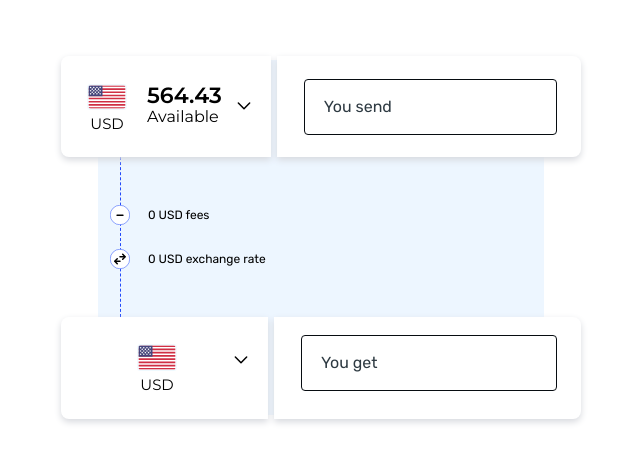
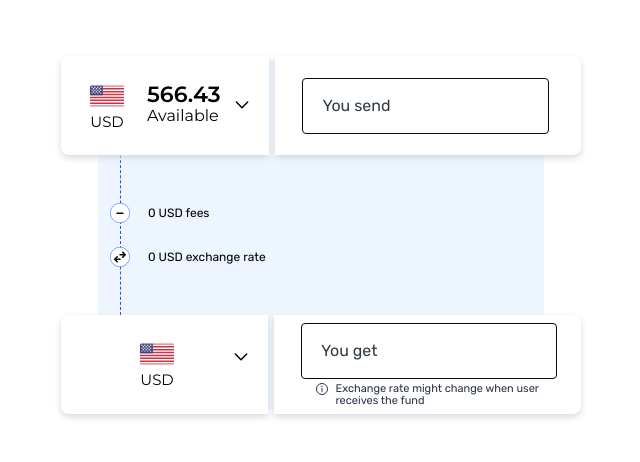
Before and after one commit to nguyentrongquocuet/currency-exchange, a Vue app: page / in a window 1280 px wide. Shown: the part 144-606 px from the top of the page, without its empty margins (319-959 px from the left). Built offline with nearby package versions, Linux system fonts and the light colour scheme.

Commit message:
fix: store not reactive

```diff
--- a/src/components/CurrencySelector.vue
+++ b/src/components/CurrencySelector.vue
@@ -1,12 +1,13 @@
 <script setup lang="ts">
+import { ref } from 'vue'
+import store from '@/store'
 import { useClickOutside } from '@/composable'
 import ArrowDown from '@/assets/ArrowDown.svg?component'
-import store from '@/store'
-import { ref } from 'vue'
 
 const props = defineProps<{
   currency?: string
   label?: string
+  availableCurrencies: string[]
 }>()
 
 const emit = defineEmits<{
@@ -15,7 +16,6 @@ const emit = defineEmits<{
 
 const getCurrencyIconUrl = (currency: string) => `./${currency}_Balance.svg`
 
-const AVAILABLE_CURRENCIES = ['USD', 'EUR', 'PLN', 'MX', 'GBP', 'CAD']
 const expanded = ref(false)
 
 const wrapperRef = ref<HTMLDivElement | null>(null)
@@ -59,7 +59,7 @@ const onSelectCurrency = (newCurrency: string) => {
     <!-- Dropdown -->
     <div v-if="expanded" class="ce-popover">
       <ul class="ce-cs__dropdown">
-        <template :key="currency" v-for="currency in AVAILABLE_CURRENCIES">
+        <template :key="currency" v-for="currency in props.availableCurrencies">
           <li
             :class="{ selected: currency === props.currency }"
             @click="() => onSelectCurrency(currency)"
@@ -119,6 +119,7 @@ const onSelectCurrency = (newCurrency: string) => {
 
   img {
     width: 40px;
+    height: 24px;
   }
 }
 
--- a/src/components/FeesSection.vue
+++ b/src/components/FeesSection.vue
@@ -17,7 +17,7 @@ const props = withDefaults(
 </script>
 
 <template>
-  <div>
+  <div :class="{ loading }">
     <ul>
       <li>
         <MinusIcon />
@@ -53,6 +53,12 @@ ul {
   }
 }
 
+.loading li span {
+  color: transparent;
+  background: #fafafa;
+  animation: wave 0.3s ease-in infinite alternate;
+}
+
 li {
   display: flex;
   align-items: center;
@@ -62,6 +68,17 @@ li {
   span {
     font-size: 12px;
     line-height: 20px;
+    transition: color 0.1s linear;
+  }
+}
+
+@keyframes wave {
+  from {
+    opacity: 1;
+  }
+
+  to {
+    opacity: 0.5;
   }
 }
 </style>
--- a/src/components/TextInput.vue
+++ b/src/components/TextInput.vue
@@ -30,10 +30,6 @@ const emit = defineEmits<{
   (name: 'change', e: string): void
   (name: 'input', e: string): void
 }>()
-
-const attrs = useAttrs()
-
-console.log('attrs', attrs, props)
 
 const innerValue = ref(props.value || props.defaultValue || '')
 const uncontrolled = ref(props.value === undefined)
@@ -162,25 +158,15 @@ watch(
     margin-top: 4px;
     margin-left: 14.5px;
     display: flex;
-    align-items: center;
+    align-items: flex-start;
     gap: 8px;
 
     .ce-help-icon {
       width: 12px;
       height: 12px;
+      flex-shrink: 0;
     }
   }
-
-  /* &:focus-within {
-    input {
-      border-color: var(--tf-focused-border-color);
-    }
-
-    label {
-      color: var(--tf-focused-label-color);
-      pointer-events: all;
-    }
-  } */
 
   &.focused,
   &.has-value {
--- a/src/composable/useExchange.ts
+++ b/src/composable/useExchange.ts
@@ -23,8 +23,6 @@ export const useExchange = (input: Ref<Input>) => {
   watch(
     input,
     () => {
-      console.log('calling hook')
-
       const feeAmount = store.getters.feeAmountOf(
         input.value.amount,
         input.value.from
--- a/src/containers/CurrencyExchange.vue
+++ b/src/containers/CurrencyExchange.vue
@@ -1,11 +1,11 @@
 <script setup lang="ts">
+import { ref } from 'vue'
 import store from '@/store'
+import { useExchange } from '@/composable'
 import FeesSection from '@/components/FeesSection.vue'
 import CurrencySelector from '@/components/CurrencySelector.vue'
 import TextInput from '@/components/TextInput.vue'
-import { useExchange } from '@/composable'
-import { ref } from 'vue'
-import CurrencyInput from '@/components/CurrencyInput.vue'
+import ExchangeInput from './ExchangeInput.vue'
 
 interface InputState {
   amount: number
@@ -18,44 +18,43 @@ const inputState = ref<InputState>({
   from: 'USD',
   to: 'USD',
 })
+
+const debounce = (fn: any, time = 500) => {
+  let timeout: number
+
+  const newFn = (...inputs: any) => {
+    window.clearTimeout(timeout)
+    timeout = window.setTimeout(fn, time, ...inputs)
+  }
+
+  return newFn
+}
+
+const isLoading = ref(false)
+
 const output = useExchange(inputState)
+const availableCurrencies = store.getters.availableCurrencies()
 
-const userAmount = store.getters.userAmountOf(inputState.value.from)
+const debouncedSetState = debounce((newState: InputState) => {
+  isLoading.value = false
+  inputState.value = newState
+}, 500)
+
+const onPickInputMoney = (update: Pick<InputState, 'amount' | 'from'>) => {
+  const newState = {
+    ...inputState.value,
+    ...update,
+  }
+  isLoading.value = true
+  debouncedSetState(newState)
+}
 </script>
 
 <template>
   <div class="container">
     <div class="ce-container">
       <!-- Input -->
-      <div class="ce-amount-currency ce-amount-currency-input">
-        <div class="ce-currency">
-          <CurrencySelector
-            @change="(c) => (inputState.from = c)"
-            :currency="inputState.from"
-            class="ce-input-selector"
-          >
-            <template #label>
-              <div class="cs-user-amount">
-                <span
-                  :title="userAmount.toString()"
-                  class="cs-user-amount__amount"
-                >
-                  {{ userAmount }}
-                </span>
-                <span class="cs-user-amount__caption"> Available </span>
-              </div>
-            </template>
-          </CurrencySelector>
-        </div>
-        <div class="ce-amount">
-          <CurrencyInput
-            :value="inputState.amount"
-            @input="(v) => (inputState.amount = Number.parseFloat(v))"
-            label="You send"
-          />
-        </div>
-      </div>
-
+      <ExchangeInput @change="onPickInputMoney" />
       <!-- Fees -->
       <FeesSection
         class="ce-fees"
@@ -63,6 +62,7 @@ const userAmount = store.getters.userAmountOf(inputState.value.from)
         :out-currency="inputState.to"
         :fee-amount="output.feeAmount"
         :rate="output.rate"
+        :loading="isLoading"
       />
 
       <!-- Output -->
@@ -71,6 +71,7 @@ const userAmount = store.getters.userAmountOf(inputState.value.from)
           <CurrencySelector
             :currency="inputState.to"
             @change="(c) => (inputState.to = c)"
+            :available-currencies="availableCurrencies"
           />
         </div>
         <div class="ce-amount">
@@ -78,6 +79,7 @@ const userAmount = store.getters.userAmountOf(inputState.value.from)
             :readonly="true"
             :value="output.amountAfterExchange"
             label="You get"
+            help-text="Exchange rate might change when user receives the fund"
           />
         </div>
       </div>
@@ -138,11 +140,6 @@ const userAmount = store.getters.userAmountOf(inputState.value.from)
     position: relative;
     /* 38(auto center) - 31 */
     top: -7px;
-  }
-
-  .ce-amount {
-    padding-top: 18px;
-    align-items: flex-start;
   }
 }
 
--- /dev/null
+++ b/src/containers/ExchangeInput.vue
@@ -0,0 +1,104 @@
+<script setup lang="ts">
+import { computed, ref, watch } from 'vue'
+import store from '@/store'
+import { toNumber } from '@/utils'
+import CurrencyInput from '@/components/CurrencyInput.vue'
+import CurrencySelector from '@/components/CurrencySelector.vue'
+
+const NOT_ENOUGH_MONEY = "You don't have enough money!"
+
+interface InputState {
+  amount: number
+  from: string
+}
+
+const emit = defineEmits<{
+  (name: 'change', state: InputState): void
+}>()
+
+const inputState = ref<InputState>({
+  amount: 0,
+  from: store.getters.baseCurrency(),
+})
+
+const error = ref('')
+
+const userAmount = computed(() =>
+  store.getters.userAmountOf(inputState.value.from)
+)
+
+const availableCurrencies = computed(() => store.getters.availableCurrencies())
+
+const onAmountChange = (amount: number) => {
+  if (amount > userAmount.value) {
+    error.value = NOT_ENOUGH_MONEY
+    return
+  } else {
+    error.value = ''
+  }
+
+  inputState.value.amount = amount
+  emit('change', inputState.value)
+}
+
+const onCurrencyChange = (currency: string) => {
+  inputState.value.from = currency
+  onAmountChange(inputState.value.amount)
+}
+</script>
+
+<template>
+  <div class="ce-amount-currency ce-amount-currency-input">
+    <div class="ce-currency">
+      <CurrencySelector
+        @change="onCurrencyChange"
+        :currency="inputState.from"
+        class="ce-input-selector"
+        :available-currencies="availableCurrencies"
+      >
+        <template #label>
+          <div class="cs-user-amount">
+            <span :title="userAmount.toString()" class="cs-user-amount__amount">
+              {{ userAmount }}
+            </span>
+            <span class="cs-user-amount__caption"> Available </span>
+          </div>
+        </template>
+      </CurrencySelector>
+    </div>
+    <div class="ce-amount">
+      <div class="ce-amount__input">
+        <CurrencyInput
+          :value="inputState.amount"
+          @input="onAmountChange"
+          label="You send"
+        />
+        <span class="ce-input-error" role="error">
+          {{ error }}
+        </span>
+      </div>
+    </div>
+  </div>
+</template>
+
+<style lang="scss">
+.ce-amount__input {
+  position: relative;
+
+  .ce-input-error {
+    position: absolute;
+    display: block;
+    bottom: -15px;
+    font-size: 11px;
+    line-height: 12px;
+    opacity: 1;
+    transition: opacity 0.3s linear;
+    color: #ff6a00;
+    padding-left: 14px;
+
+    &:empty {
+      opacity: 0;
+    }
+  }
+}
+</style>
--- a/src/store/index.ts
+++ b/src/store/index.ts
@@ -1,5 +1,5 @@
 import { GlobalState, MarketRates, UserAmount } from '@/types'
-import { reactive } from 'vue'
+import { computed, reactive } from 'vue'
 
 const repository = reactive<{ state: GlobalState }>({
   state: {
@@ -123,11 +123,18 @@ const getters = {
   currencyNameOf: (currency: string) => {
     return repository.state.currencyNames[currency] || ''
   },
+  baseCurrency: () => repository.state.baseCurrency,
+  availableCurrencies: () => Object.keys(repository.state.rates),
 }
 
 const store = {
   getters,
   commit,
+  repository,
 }
 
+setInterval(() => {
+  repository.state.user.amount.USD += 1
+}, 2000)
+
 export default store
--- a/src/utils/index.ts
+++ b/src/utils/index.ts
@@ -17,10 +17,20 @@ const getDecimalTransform = (digitsAfterPoint?: number) => {
       result = matchedDecimalResult[0]
     }
 
-    return result || '0'
+    return result
   }
 
   return strToDecimalStr
 }
 
 export const appDecimalTransform = getDecimalTransform(5)
+
+export const toNumber = (input: number | string) => {
+  const num = Number.parseFloat(input.toString())
+
+  if (Number.isNaN(num)) {
+    return 0
+  }
+
+  return num
+}
```
Also changed, not shown: public/MXN_Balance.svg (renamed from public/MX_Balance.svg), 1 other file (tests, documents, lock files or other folders).
